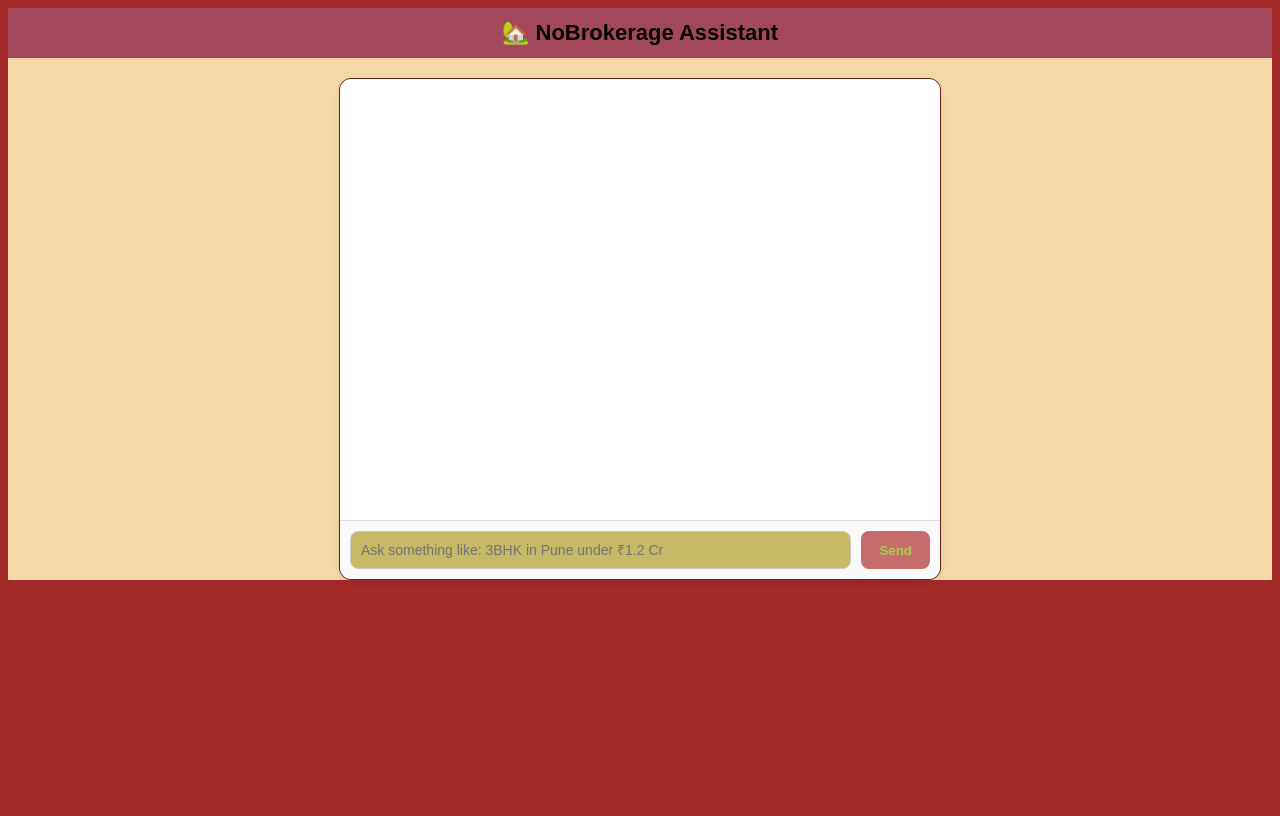
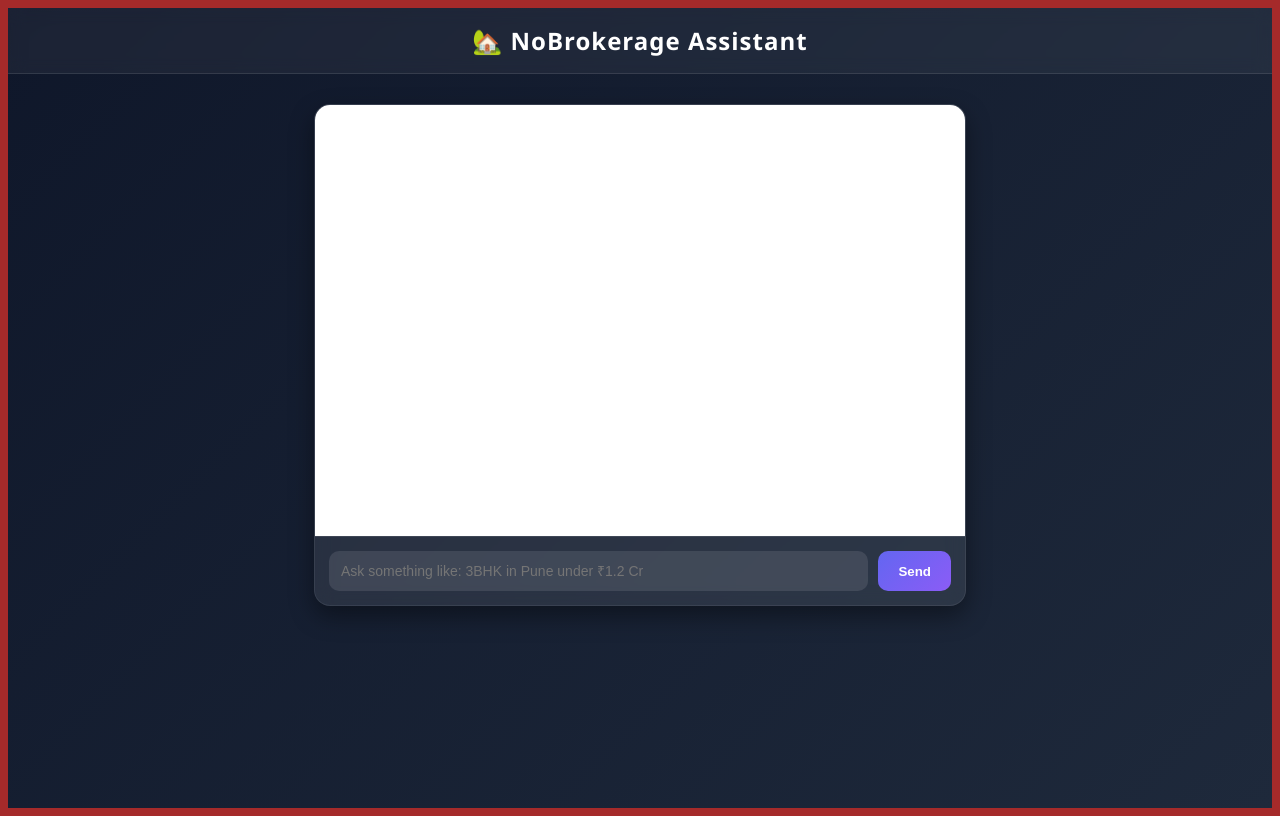
Before and after one commit to vinitrajsoni/RealStateChatbot, a React (Create React App) app in the folder frontend/: page / in a window 1280 px wide. Built offline with nearby package versions, Linux system fonts and the light colour scheme.

Commit message:
Update App.css

```diff
--- a/frontend/src/App.css
+++ b/frontend/src/App.css
@@ -1,16 +1,21 @@
 /* General Layout */
 .App {
   text-align: center;
-  background-color: #F5DAA7;
-  font-family: Arial, sans-serif;
+  background: linear-gradient(135deg, #0f172a, #1e293b);
+  min-height: 100vh;
+  font-family: "Segoe UI", Tahoma, Geneva, Verdana, sans-serif;
+  color: white;
 }
 
+/* Header */
 .app-header {
-  background-color: #A3485A;
-  color: rgb(0, 0, 0);
-  padding: 12px;
-  font-size: 22px;
-  font-weight: bold;
+  background: rgba(255,255,255,0.05);
+  backdrop-filter: blur(8px);
+  padding: 16px;
+  font-size: 24px;
+  font-weight: 600;
+  letter-spacing: 1px;
+  border-bottom: 1px solid rgba(255,255,255,0.1);
 }
 
 /* Chat Container */
@@ -18,97 +23,128 @@
   display: flex;
   flex-direction: column;
   width: 90%;
-  max-width: 600px;
-  margin-top: 0px;
-  margin: 20px auto;
-  border: 1px solid #662222;
-  border-radius: 12px;
-  background-color: #842A3B;
-  box-shadow: 0px 2px 6px rgba(0, 0, 0, 0.1);
+  max-width: 650px;
+  margin: 30px auto;
+  border-radius: 16px;
+  background: rgba(255,255,255,0.05);
+  backdrop-filter: blur(10px);
+  border: 1px solid rgba(255,255,255,0.1);
+  box-shadow: 0 10px 25px rgba(0,0,0,0.4);
 }
 
+/* Chat Window */
 .chat-window {
   flex: 1;
   overflow-y: auto;
-  padding: 15px;
+  padding: 20px;
   height: 70vh;
 }
 
 /* Messages */
 .message {
-  margin: 10px;
-  padding: 3px;
-  border-radius: 20px;
-  max-width: 60%;
+  margin: 10px 0;
+  padding: 12px 16px;
+  border-radius: 16px;
+  max-width: 70%;
+  font-size: 14px;
+  line-height: 1.4;
+  animation: fadeIn 0.3s ease-in;
 }
 
+/* User Message */
 .user {
-  background-color: #662222;
+  background: linear-gradient(135deg, #6366f1, #8b5cf6);
   color: white;
   align-self: flex-end;
   margin-left: auto;
 }
 
+/* Bot Message */
 .bot {
-  background-color: #A3485A;
-  color: rgb(223, 213, 213);
+  background: rgba(255,255,255,0.08);
+  color: #e2e8f0;
   align-self: flex-start;
   margin-right: auto;
+  border: 1px solid rgba(255,255,255,0.1);
 }
 
 /* Input Area */
 .input-area {
   display: flex;
-  padding: 10px;
-  border-top: 1px solid #ddd;
+  padding: 14px;
+  border-top: 1px solid rgba(255,255,255,0.1);
+  background: rgba(255,255,255,0.03);
 }
 
+/* Input Box */
 .input-area input {
   flex: 1;
-  padding: 10px;
-  border-radius: 8px;
-  border: 1px solid #ccc;
+  padding: 12px;
+  border-radius: 10px;
+  border: none;
+  outline: none;
   font-size: 14px;
-  background-color: #c7ba66;
+  background: rgba(255,255,255,0.1);
+  color: white;
 }
 
+/* Button */
 .input-area button {
   margin-left: 10px;
-  padding: 10px 18px;
-  background-color: #c66c6c;
-  color: rgb(162, 207, 65);
+  padding: 12px 20px;
+  background: linear-gradient(135deg, #6366f1, #8b5cf6);
+  color: white;
   border: none;
-  border-radius: 8px;
+  border-radius: 10px;
   cursor: pointer;
+  transition: 0.3s;
 }
 
 .input-area button:hover {
-  background-color: #662222;
+  transform: scale(1.05);
+  box-shadow: 0 0 10px rgba(139,92,246,0.6);
 }
 
 /* Project Card */
 .card {
-  border: 1px solid #f47272;
-  border-radius: 8px;
-  background: rgb(211, 118, 118);
-  padding: 12px;
-  margin: 10px;
+  border-radius: 12px;
+  background: rgba(255,255,255,0.08);
+  padding: 14px;
+  margin: 10px 0;
   text-align: left;
-  box-shadow: 0 2px 4px rgba(0, 0, 0, 0.1);
-  width: 300px;
+  border: 1px solid rgba(255,255,255,0.1);
+  transition: 0.3s;
+}
+
+.card:hover {
+  transform: translateY(-4px);
+  box-shadow: 0 6px 15px rgba(0,0,0,0.4);
 }
 
 .card h3 {
   margin-bottom: 6px;
+  color: #a5b4fc;
 }
 
 .card a {
   display: inline-block;
   margin-top: 8px;
-  color: #83a8d4;
+  color: #93c5fd;
   text-decoration: none;
 }
 
 .card a:hover {
   text-decoration: underline;
 }
+
+/* Animation */
+@keyframes fadeIn {
+  from {
+    opacity: 0;
+    transform: translateY(5px);
+  }
+  to {
+    opacity: 1;
+    transform: translateY(0);
+  }
+}
```
